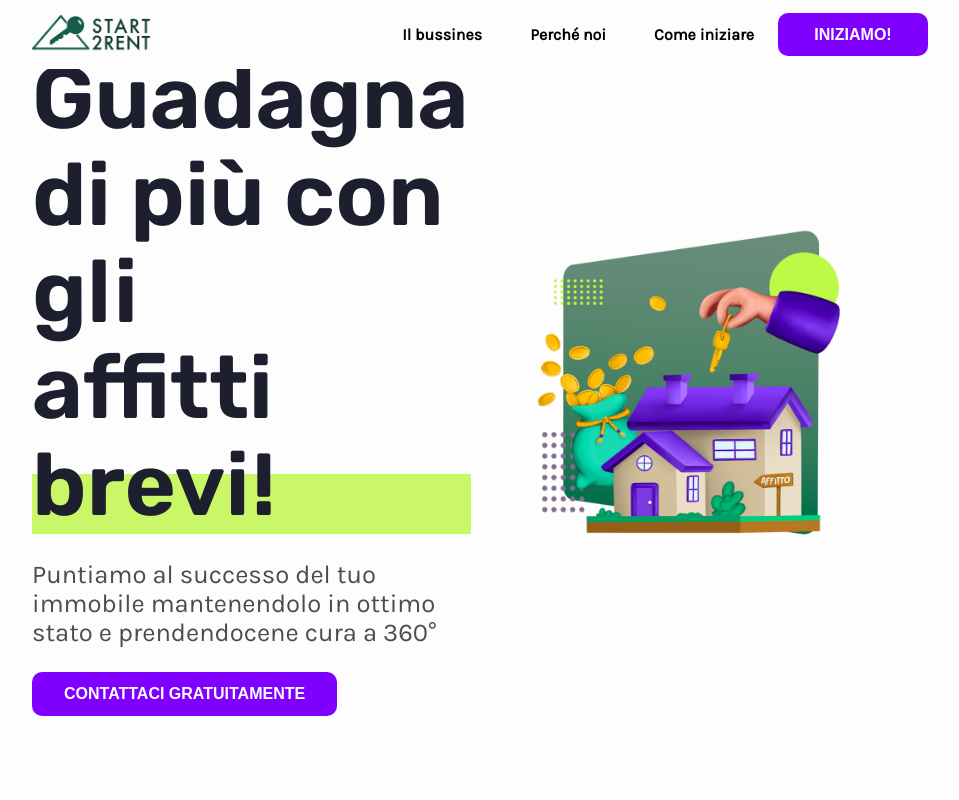
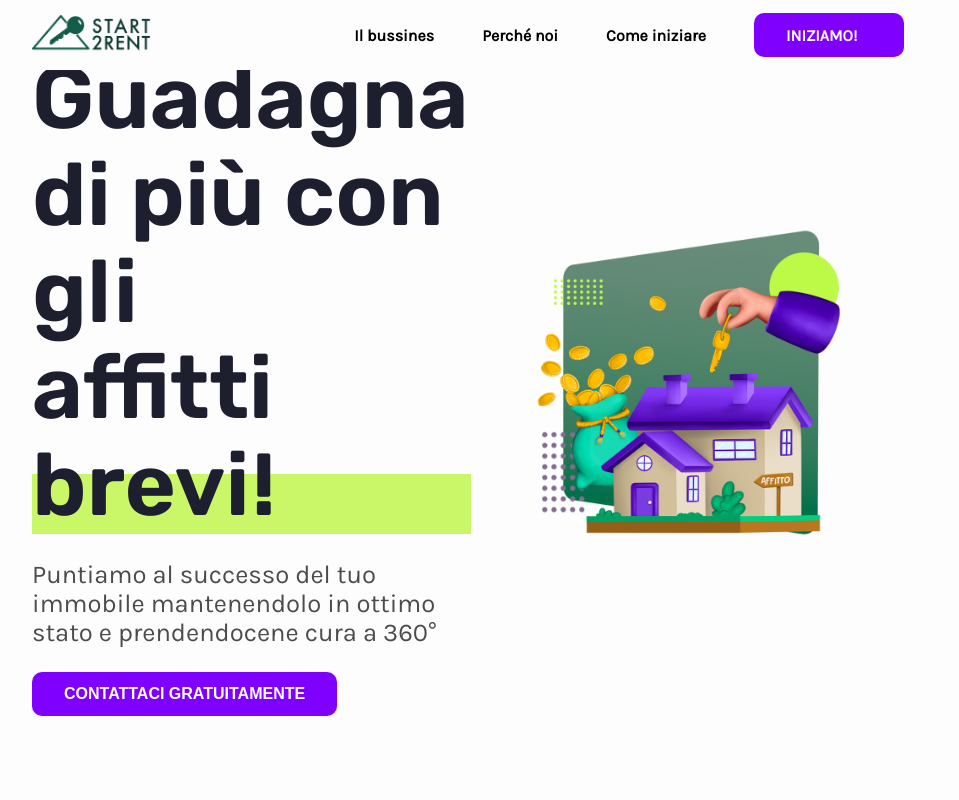
Before and after one commit to luca1098/start2rent, a Next.js app: page / in a window 1280 px wide. Shown: the top 800 px of the page, without its empty margins (160-1119 px from the left). Built offline with nearby package versions, Linux system fonts and the light colour scheme.

Commit message:
fix hero image e collegamento link

```diff
--- a/Layout/utils.ts
+++ b/Layout/utils.ts
@@ -1,8 +1,16 @@
 import { MenuLinkI } from "../Interfaces/navbar";
+import { sectionId } from "../components/Home/config";
+
+const {
+  contact,
+  business,
+  whyUs,
+  start
+} = sectionId
 
 export const navbarLinks:Array<MenuLinkI> = [
-  {href:'#', label:'Il bussines'},
-  {href:'#', label:'Perché noi'},
-  {href:'#', label:'Come iniziare'},
-  {href:'#', label:'Iniziamo!', isButton:true},
+  {href:`/#${business}`, label:'Il bussines'},
+  {href:`/#${whyUs}`, label:'Perché noi'},
+  {href:`/#${start}`, label:'Come iniziare'},
+  {href:`/#${contact}`, label:'Iniziamo!', isButton:true},
 ]
--- a/components/Home/Hero.tsx
+++ b/components/Home/Hero.tsx
@@ -9,11 +9,12 @@ import {
   Underline,
   HeroFlex
 } from './styles';
+import { sectionId } from './config'
 
 
 const Hero:React.FC = () => {
   return (
-    <HeroSection>
+    <HeroSection id={sectionId.hero}>
       <Container>
         <HeroFlex align='center'>
           <Wrapper size='1/2'>
--- a/components/Home/HowItWork.tsx
+++ b/components/Home/HowItWork.tsx
@@ -1,11 +1,12 @@
 import React, { FC } from 'react'
 import { Container, Flex, Section } from '../../kit/Layout'
 import { Paragraph, SecondaryTitle, ThirdTitle } from '../../kit/Text'
+import { sectionId } from './config'
 import { Number, StepWrapper, UnderlineSmall } from './styles'
 
 const HowItWork:FC = () => {
   return (
-    <Section background='base'>
+    <Section background='base' id={sectionId.start}>
       <Container>
         <SecondaryTitle align='center'>Inizia in <UnderlineSmall>3 semplici passi<span /></UnderlineSmall></SecondaryTitle>
         <Flex justify='between' margin='5rem 0 0'>
--- a/components/Home/Manifest.tsx
+++ b/components/Home/Manifest.tsx
@@ -3,33 +3,13 @@ import Box from '../../kit/Box'
 import Button from '../../kit/Button'
 import { Container, Flex, Section } from '../../kit/Layout'
 import { Paragraph, SecondaryTitle, ThirdTitle } from '../../kit/Text'
+import { sectionId, statistiche } from './config'
 import { UnderlineSmall, Percentage } from './styles'
-
-const statistiche = [
-  {
-    title: 'Incremento Affitto breve',
-    shortCopy: 'Incremento di propietari che optano per l\'affitto breve rispetto al 2021',
-    percentuale:'7%',
-    img:''
-  },
-  {
-    title: 'Tasso occupazione',
-    shortCopy: 'Il tasso di occupazione in aumento rispetto al 2021',
-    percentuale:'98%',
-    img:''
-  },
-  {
-    title: 'Rischio di morosita',
-    shortCopy: 'In questo bussiness non esiste il rischio di morosità',
-    percentuale:'0%',
-    img:''
-  },
-]
 
 
 const Manifest:React.FC = () => {
   return (
-    <Section background='base'>
+    <Section background='base' id={sectionId.business}>
       <Container>
         <Flex direction='column' align='center'>
           <SecondaryTitle
--- a/components/Home/WhyUs.tsx
+++ b/components/Home/WhyUs.tsx
@@ -3,12 +3,12 @@ import Box from '../../kit/Box'
 import Button from '../../kit/Button'
 import { Container, Flex } from '../../kit/Layout'
 import { Paragraph, SecondaryTitle, ThirdTitle, UnderlineText } from '../../kit/Text'
-import { services } from './config'
+import { sectionId, services } from './config'
 import { WhyUsSection, Emoticon, UnderlineSmall } from './styles'
 
 const WhyUs:React.FC = () => {
   return (
-    <WhyUsSection>
+    <WhyUsSection id={sectionId.whyUs}>
       <Container>
         <SecondaryTitle align='center'>I vantaggi di averci come<UnderlineSmall> partner <span /> </UnderlineSmall></SecondaryTitle>
         <Paragraph align='center' mTop='30px'>
--- a/components/Home/components/SectionContatto.tsx
+++ b/components/Home/components/SectionContatto.tsx
@@ -5,11 +5,12 @@ import { Paragraph, SecondaryTitle } from '../../../kit/Text'
 import { UnderlineSmall } from '../styles'
 import ContactForm from './ContactForm'
 import ContactImage from '../../../assets/img/mail-img.png'
+import { sectionId } from '../config'
 
 
 const SectionContatto:FC = () => {
   return (
-    <Section background='primary'>
+    <Section background='primary' id={sectionId.contact}>
     <Container>
       <SecondaryTitle align='center'>Ottieni la tua valutazione <UnderlineSmall>gratuita! <span/></UnderlineSmall></SecondaryTitle>
       <Paragraph align='center' mBottom='1rem' mTop='.5rem' >
--- a/components/Home/config.ts
+++ b/components/Home/config.ts
@@ -67,6 +67,13 @@ export const socialConfig = [
   }
 ]
 
+export const sectionId = {
+  hero: 'hero',
+  business: 'business',
+  whyUs: 'why-us',
+  start: 'start',
+  contact: 'contact'
+}
 
 export const optionFormConfig = [
   {value:'Monolocale', label: 'Monolocale'},
@@ -76,3 +83,24 @@ export const optionFormConfig = [
   {value:'Villa', label: 'Villa'},
   {value:'Altro', label: 'Altro (Specificalo nelle info aggiuntive)'},
 ]
+
+export const statistiche = [
+  {
+    title: 'Incremento Affitto breve',
+    shortCopy: 'Incremento di propietari che optano per l\'affitto breve rispetto al 2021',
+    percentuale:'7%',
+    img:''
+  },
+  {
+    title: 'Tasso occupazione',
+    shortCopy: 'Il tasso di occupazione in aumento rispetto al 2021',
+    percentuale:'98%',
+    img:''
+  },
+  {
+    title: 'Rischio di morosita',
+    shortCopy: 'In questo bussiness non esiste il rischio di morosità',
+    percentuale:'0%',
+    img:''
+  },
+]
--- a/components/shared/Navbar/NavbarLink.tsx
+++ b/components/shared/Navbar/NavbarLink.tsx
@@ -3,9 +3,14 @@ import React from 'react'
 import { MenuLinkI } from '../../../Interfaces/navbar'
 import { NavLink } from './styles'
 
-const NavbarLink:React.FC<MenuLinkI> = ({href, label, onClick}) =>
+const NavbarLink:React.FC<MenuLinkI> = ({
+  href,
+  label,
+  onClick,
+  isButton
+}) =>
   <Link href={href}>
-    <NavLink onClick={onClick}>{label}</NavLink>
+    <NavLink onClick={onClick} isButton={isButton}>{label}</NavLink>
   </Link>
 
 export default NavbarLink
--- a/components/shared/Navbar/index.tsx
+++ b/components/shared/Navbar/index.tsx
@@ -63,16 +63,12 @@ const Navbar:React.FC<NavbarI> = ({links}) => {
           >
           {links.map( link =>
             <Fragment key={link.label}>
-              {link.isButton
-                ? <Button onClick={() => {}} label={link.label} />
-                : (
-                  <NavbarLink
-                    href={link.href}
-                    label={link.label}
-                    onClick={() => setIsBurgerOpen(false)}
-                  />
-                )
-              }
+              <NavbarLink
+                href={link.href}
+                label={link.label}
+                isButton={link.isButton}
+                onClick={() => setIsBurgerOpen(false)}
+              />
             </Fragment>
           )}
           </NavLinkWrapper>
--- a/components/shared/Navbar/styles.ts
+++ b/components/shared/Navbar/styles.ts
@@ -8,6 +8,10 @@ interface NavLinkWrapperI {
 }
 interface HeaderNavI {
   showShadow:boolean
+}
+interface NavLinkI {
+  isButton?:boolean
+  secondary?:boolean
 }
 
 export const HeaderNav = styled.header<HeaderNavI>`
@@ -35,7 +39,7 @@ export const Nav = styled.nav`
   padding .8rem 0;
 `
 
-export const NavLink = styled.li`
+export const NavLink = styled.li<NavLinkI>`
   cursor:pointer;
   margin:0 1.5rem;
   font-weight:700;
@@ -45,6 +49,26 @@ export const NavLink = styled.li`
       font-size:${theme.size.text.lg};
       padding:0.5rem 0;
       margin:0 0 30px ;
+    }
+  `}
+  ${({isButton, theme, secondary}) => isButton && css`
+    padding: .8rem 2rem;
+    min-width:150px;
+    border: none;
+    font-weight:700;
+    text-transform:uppercase;
+    cursor:pointer;
+    transition: ${theme.transition.default};
+    border-radius:${theme.button.border.radius};
+    font-size:1rem;
+    color:${theme.button[secondary? 'secondary' : 'primary'].text};
+    background:${theme.button[secondary? 'secondary' : 'primary'].background};
+    &:hover{
+      color:${theme.button[secondary? 'secondary' : 'primary'].textHover};
+      background:${theme.button[secondary? 'secondary' : 'primary'].backgroundHover};
+    };
+    @media(max-width:${breakpoint.lg}){
+      font-size:${theme.size.text.md};
     }
   `}
 `
--- a/styles/GlobalStyles.ts
+++ b/styles/GlobalStyles.ts
@@ -15,6 +15,9 @@ const GlobalStyle = createGlobalStyle`
   }
   *{
     box-sizing: border-box;
+  }
+  html{
+    scroll-behavior: smooth;
   }
   html, body, textarea, a, li {
     padding:0;
```
